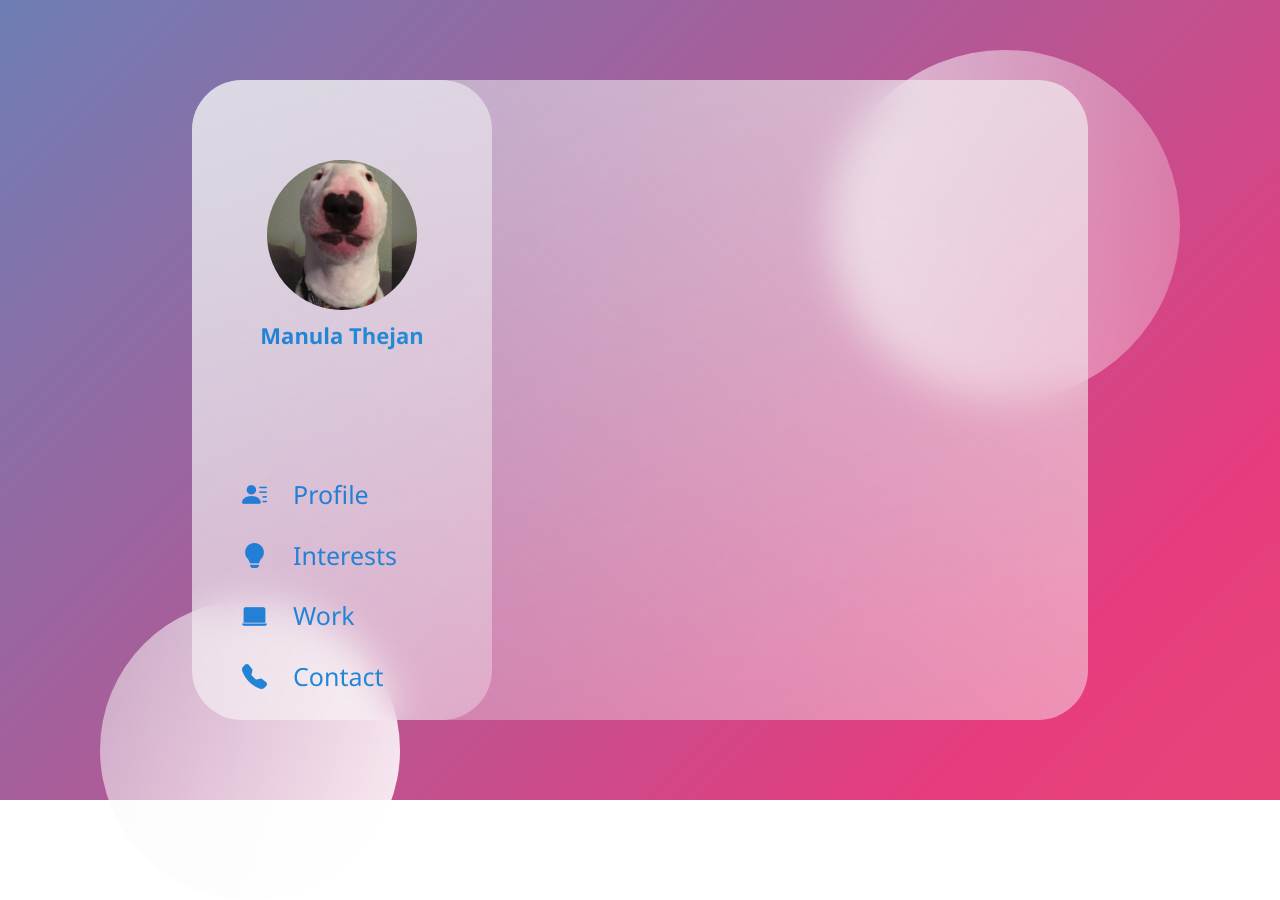
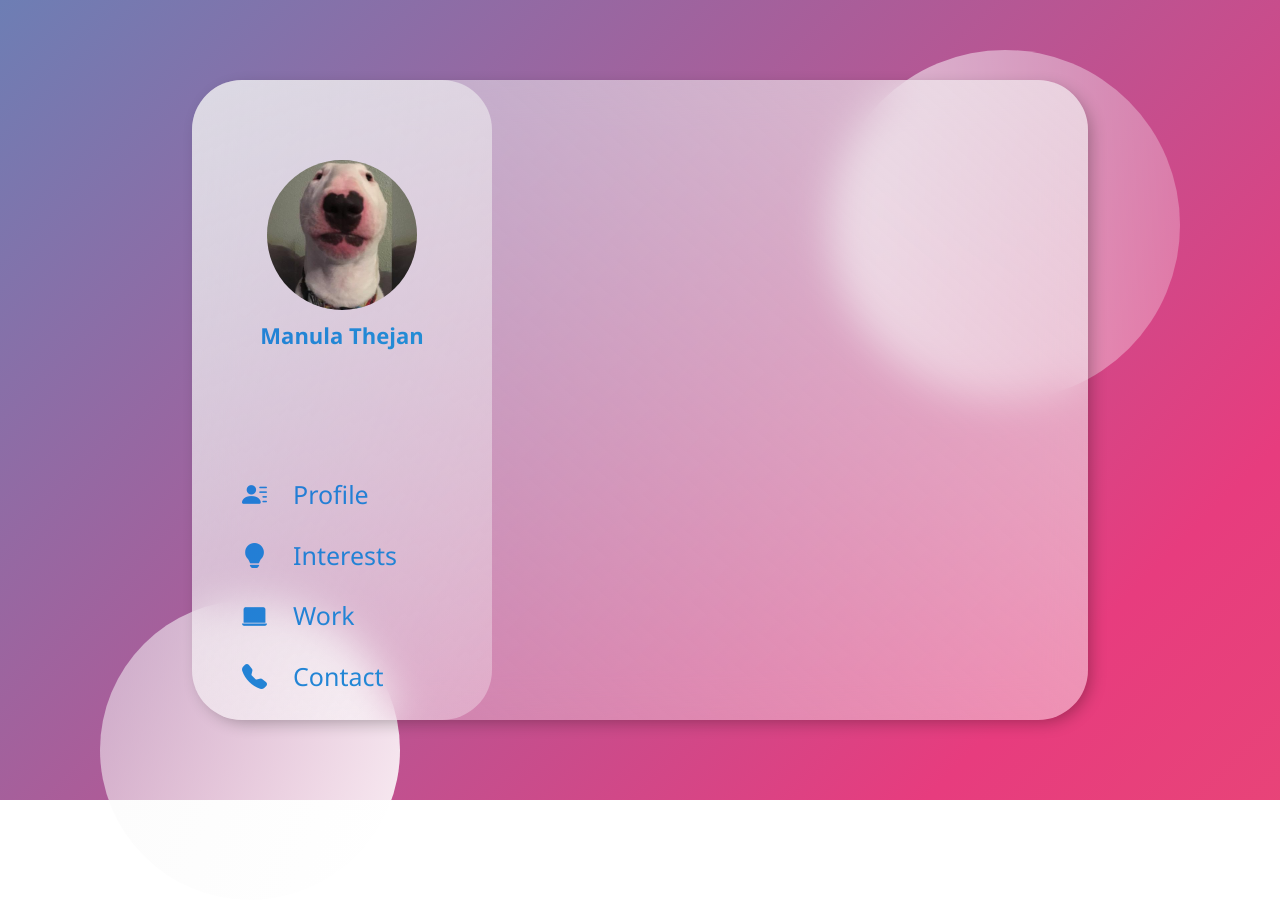
Before and after one commit to chamindujs/glassmorphism, a plain HTML site: page index.html in a window 1280 px wide. Drawn offline with nearby package versions, Linux system fonts and the light colour scheme.

Commit message:
Add shadows

```diff
--- a/style.css
+++ b/style.css
@@ -37,6 +37,8 @@ main {
     margin-top: 10vh;
     z-index: 2;
     backdrop-filter: blur(20px);
+    -webkit-box-shadow: 5px 5px 17px -4px rgba(0,0,0,0.33);
+box-shadow: 5px 5px 17px -4px rgba(0,0,0,0.33);
 }
 
 .circle1 {
```
